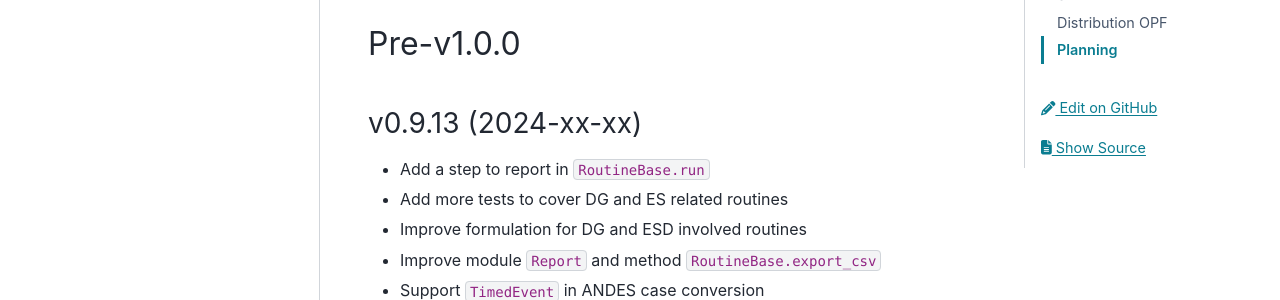
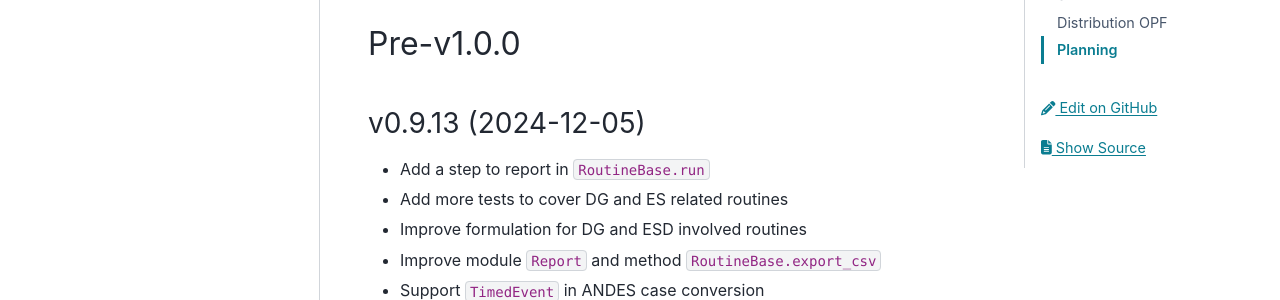
Before and after one commit to CURENT/ams, a Sphinx documentation site: the page built from docs/source/release-notes.rst, in a window 1280 px wide and 900 px high. Shown: the part 254-554 px from the top of the window. Built offline with Sphinx 7.4.7 and the PyData theme 0.15.4, drawn with Linux system fonts in a browser that asks for light colours; pages that are not in the unit, such as notebooks, are missing from menus.

Commit message:
Update release notes

```diff
--- a/docs/source/release-notes.rst
+++ b/docs/source/release-notes.rst
@@ -9,7 +9,7 @@ The APIs before v3.0.0 are in beta and may change without prior notice.
 Pre-v1.0.0
 ==========
 
-v0.9.13 (2024-xx-xx)
+v0.9.13 (2024-12-05)
 --------------------
 
 - Add a step to report in ``RoutineBase.run``
```
